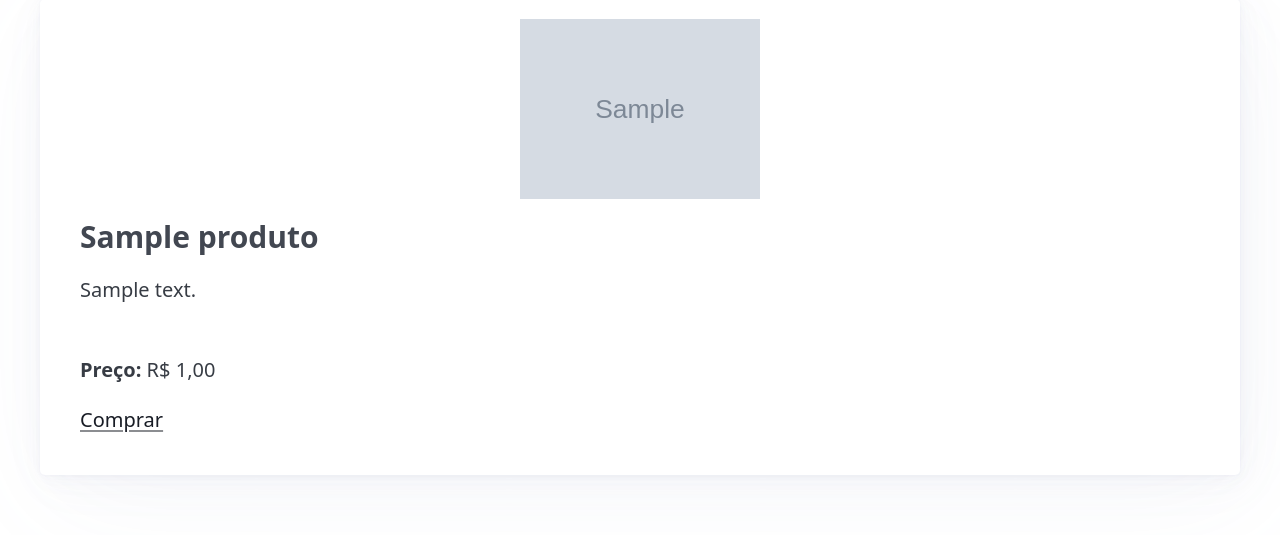
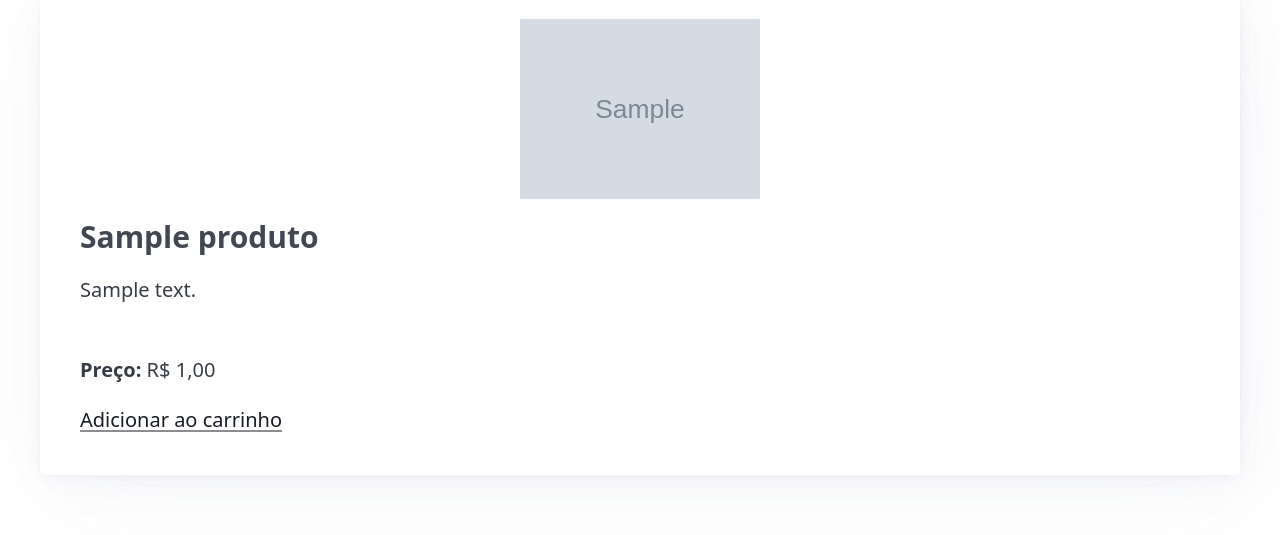
Before and after one commit to IanPelentir/ecommerceADS, a Django app: page /produtos/ in a window 1280 px wide. Shown: the part 296-831 px from the top of the page. Run offline with Django 5.2, Linux system fonts and the light colour scheme; tables that the repository leaves empty hold one stand-in row (values such as "Sample post"); grey boxes marked "Sample" are stand-in pictures; some libraries are stand-ins or nearby versions.

```diff
--- a/catalogo/templates/listarprodutos.html
+++ b/catalogo/templates/listarprodutos.html
@@ -41,7 +41,7 @@
                 <h3>{{ produto.nome }}</h3>
                 <p style="min-height: 3em;">{{ produto.descricao|truncatewords:15 }}</p>
                 <p><strong>Preço:</strong> R$ {{ produto.preco }}</p>
-                <a href="#" class="contrast small">Comprar</a>
+                <a href="#" class="contrast small">Adicionar ao carrinho</a>
             </div>
         </article>
         {% endfor %}
```
